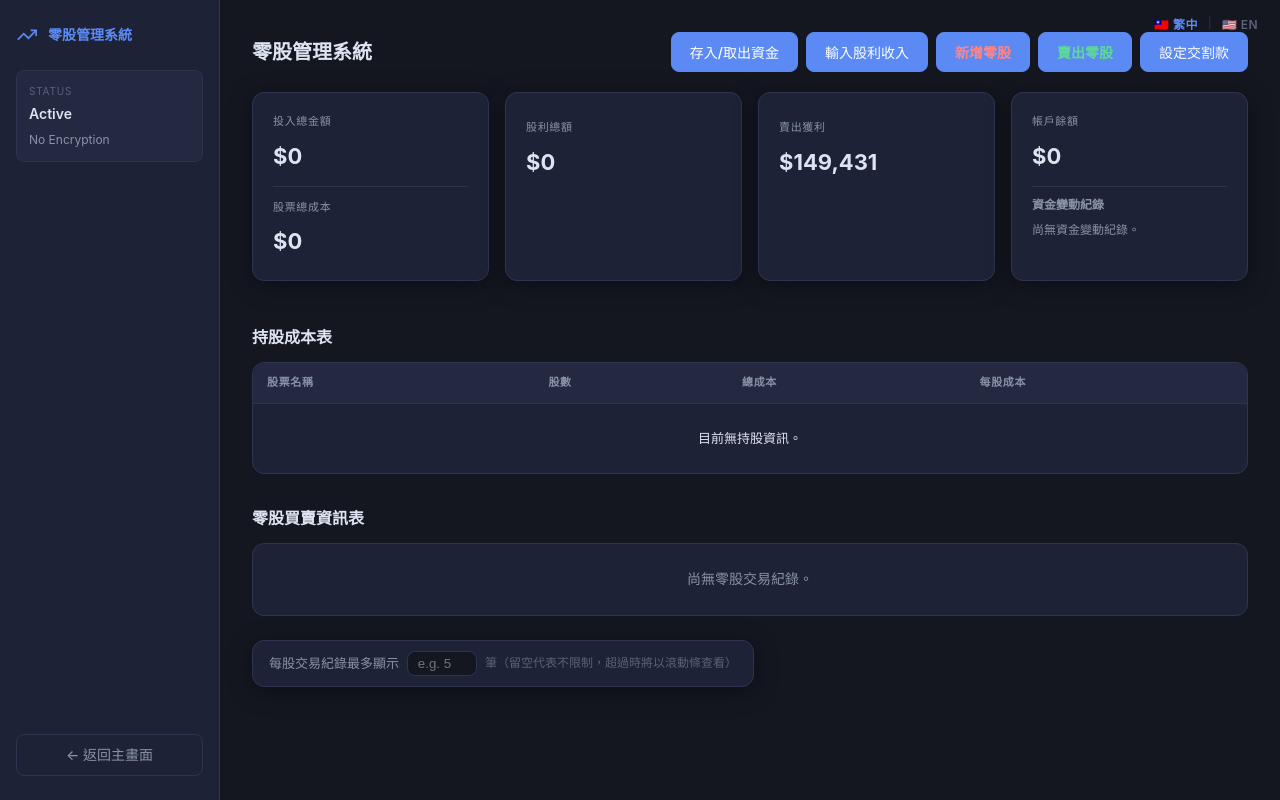
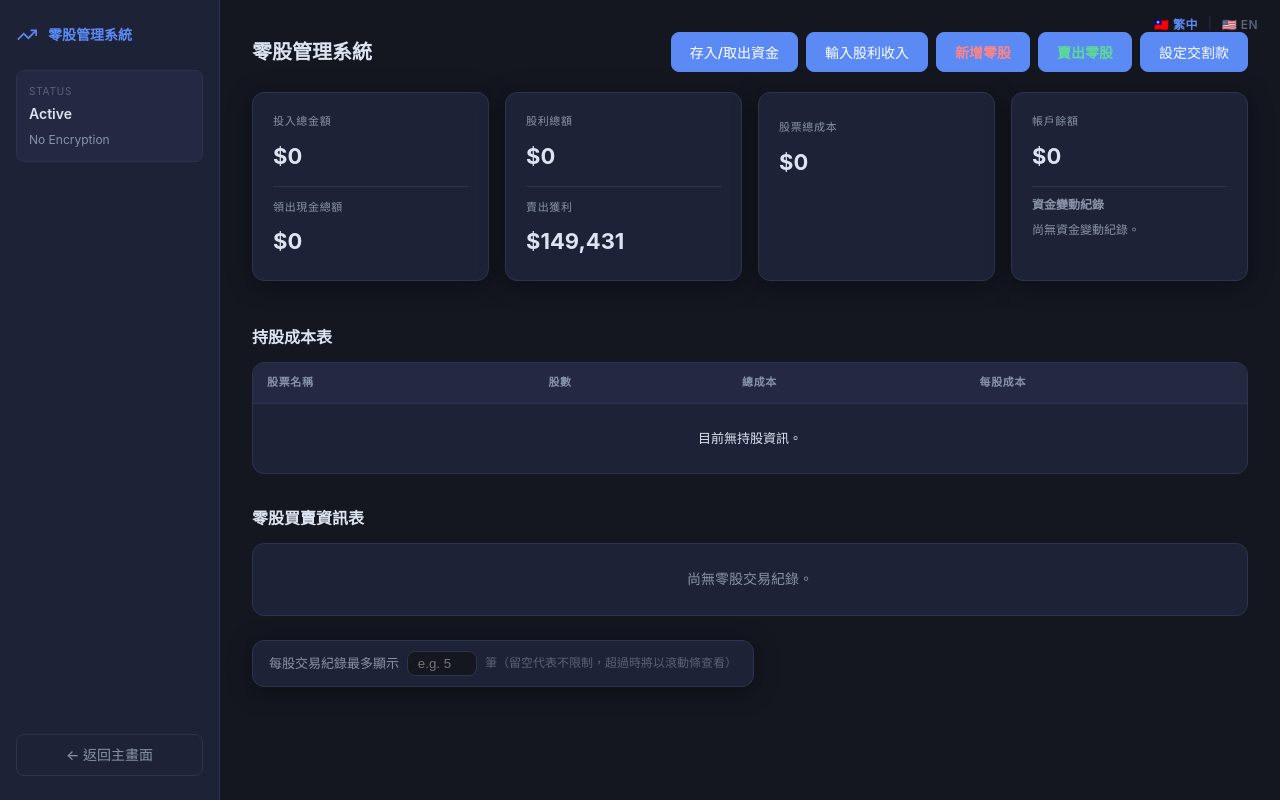
Before and after one commit to ealin/PrivateInfoMgr, a Flask app: page /stocks/ in a window 1280 px wide. Run offline with Flask 3, Linux system fonts and the light colour scheme; data that the repository does not hold is empty.

Commit message:
feat: 新增領出現金總額統計數據，並調整統計卡片 Layout 排版

```diff
--- a/blueprints/stocks/routes.py
+++ b/blueprints/stocks/routes.py
@@ -156,6 +156,7 @@ def api_summary():
     invested_deposit = sum(f['total_amount'] for f in funds if f['type1'] == 'deposit' and f['type2'] == 'cash')
     invested_withdraw = sum(f['total_amount'] for f in funds if f['type1'] == 'withdraw' and f['type2'] == 'cash')
     total_invested = invested_deposit - invested_withdraw
+    total_cash_withdrawn = invested_withdraw
 
     # 4-7-2 股利總額: type1 == 'deposit', type2 == 'dividend' 總金額和
     total_dividends = sum(f['total_amount'] for f in funds if f['type1'] == 'deposit' and f['type2'] == 'dividend')
@@ -174,6 +175,7 @@ def api_summary():
 
     return jsonify({
         'total_invested': total_invested,
+        'total_cash_withdrawn': total_cash_withdrawn,
         'total_dividends': total_dividends,
         'total_sell_profit': total_sell_profit,
         'account_balance': account_balance,
--- a/static/js/stocks.js
+++ b/static/js/stocks.js
@@ -167,6 +167,9 @@ async function loadAllData() {
 // Render 4-7: Investment and Profit Summary
 function renderSummary(data) {
   document.getElementById('valInvested').innerText = formatCurrency(data.total_invested);
+  if (document.getElementById('valCashWithdrawn')) {
+    document.getElementById('valCashWithdrawn').innerText = formatCurrency(data.total_cash_withdrawn);
+  }
   document.getElementById('valDividends').innerText = formatCurrency(data.total_dividends);
   document.getElementById('valSellProfit').innerText = formatCurrency(data.total_sell_profit, true);
   document.getElementById('valBalance').innerText = formatCurrency(data.account_balance);
--- a/templates/stocks/dashboard.html
+++ b/templates/stocks/dashboard.html
@@ -38,30 +38,33 @@
 
     <!-- 4-7 資金與盈虧總覽 -->
     <div class="summary-grid">
-      <!-- 4-7-1 投入總金額 -->
+      <!-- 4-7-1 投入總金額與領出現金總額 -->
       <div class="summary-card" style="display: flex; flex-direction: column; justify-content: space-between; height: 100%;">
         <div style="flex: 1; display: flex; flex-direction: column; justify-content: center;">
           <div class="summary-label">{{ t('stocks.summary.invested') }}</div>
           <div class="summary-val" id="valInvested">$0</div>
         </div>
         <div style="flex: 1; display: flex; flex-direction: column; justify-content: center; border-top: 1px solid var(--border); padding-top: 12px; margin-top: 12px;">
-          <div class="summary-label" style="margin-bottom: 8px;">{{ t('stocks.summary.total_stock_cost') }}</div>
-          <div class="summary-val" id="valTotalStockCost">$0</div>
+          <div class="summary-label" style="margin-bottom: 8px;">{{ t('stocks.summary.cash_withdrawn') }}</div>
+          <div class="summary-val" id="valCashWithdrawn">$0</div>
         </div>
       </div>
-      <!-- 4-7-2 股利總額 -->
+      <!-- 4-7-2 股利總額與賣出獲利 -->
       <div class="summary-card" style="display: flex; flex-direction: column; justify-content: space-between; height: 100%;">
         <div style="flex: 1; display: flex; flex-direction: column; justify-content: center;">
           <div class="summary-label">{{ t('stocks.summary.dividends') }}</div>
           <div class="summary-val" id="valDividends">$0</div>
         </div>
-        <div style="flex: 1;"></div>
+        <div style="flex: 1; display: flex; flex-direction: column; justify-content: center; border-top: 1px solid var(--border); padding-top: 12px; margin-top: 12px;">
+          <div class="summary-label" style="margin-bottom: 8px;">{{ t('stocks.summary.sell_profit') }}</div>
+          <div class="summary-val" id="valSellProfit">$0</div>
+        </div>
       </div>
-      <!-- 4-7-3 賣出獲利 -->
+      <!-- 4-7-3 股票總成本 -->
       <div class="summary-card" style="display: flex; flex-direction: column; justify-content: space-between; height: 100%;">
         <div style="flex: 1; display: flex; flex-direction: column; justify-content: center;">
-          <div class="summary-label">{{ t('stocks.summary.sell_profit') }}</div>
-          <div class="summary-val" id="valSellProfit">$0</div>
+          <div class="summary-label">{{ t('stocks.summary.total_stock_cost') }}</div>
+          <div class="summary-val" id="valTotalStockCost">$0</div>
         </div>
         <div style="flex: 1;"></div>
       </div>
--- a/translations/en.json
+++ b/translations/en.json
@@ -241,6 +241,7 @@
   "stocks.action.sell_trade": "Sell Fractional Share",
   "stocks.action.set_settlement": "Set Settlement Amount",
   "stocks.summary.invested": "Total Invested",
+  "stocks.summary.cash_withdrawn": "Total Cash Withdrawn",
   "stocks.summary.total_stock_cost": "Total Stock Cost",
   "stocks.summary.dividends": "Total Dividends",
   "stocks.summary.sell_profit": "Sell Profits",
--- a/translations/zh_TW.json
+++ b/translations/zh_TW.json
@@ -241,6 +241,7 @@
   "stocks.action.sell_trade": "賣出零股",
   "stocks.action.set_settlement": "設定交割款",
   "stocks.summary.invested": "投入總金額",
+  "stocks.summary.cash_withdrawn": "領出現金總額",
   "stocks.summary.total_stock_cost": "股票總成本",
   "stocks.summary.dividends": "股利總額",
   "stocks.summary.sell_profit": "賣出獲利",
```
